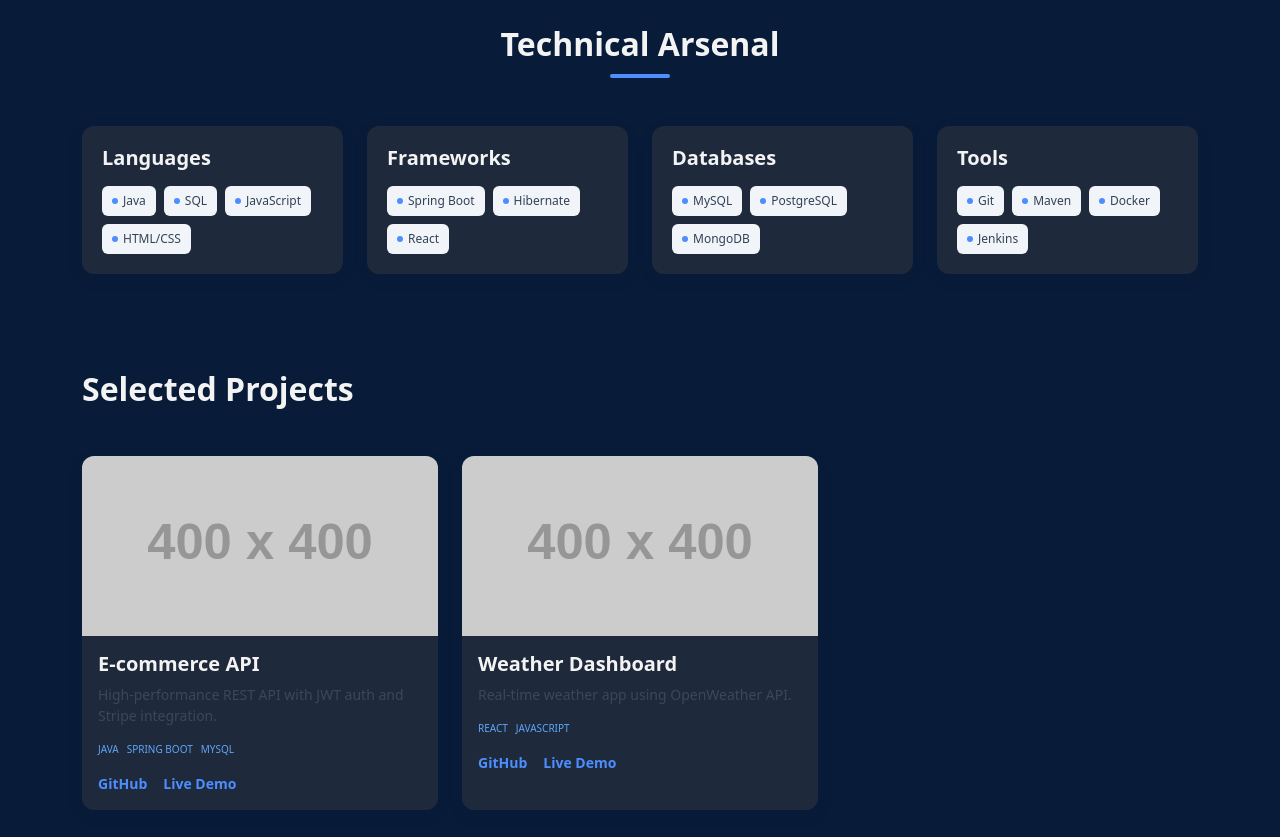
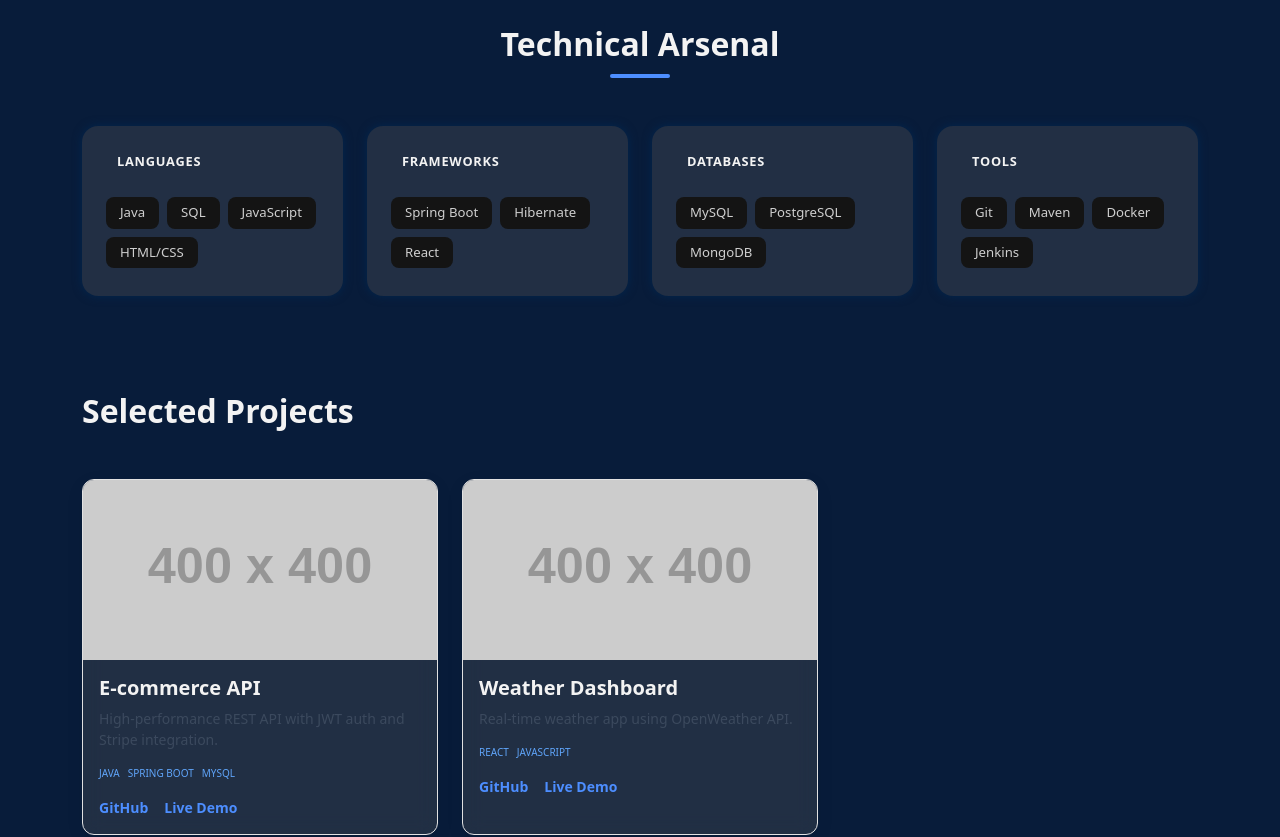
Before and after one commit to Rohitkokanii/portfolio_frontend, a React (Create React App) app: page / in a window 1280 px wide. Shown: the part 1180-2017 px from the top of the page. Built offline with nearby package versions, Linux system fonts and the light colour scheme.

Commit message:
working on skills section

```diff
--- a/src/App.js
+++ b/src/App.js
@@ -7,31 +7,31 @@ import Contact from "./sections/Contact";
 import "bootstrap/dist/css/bootstrap.min.css";
 import "bootstrap/dist/js/bootstrap.bundle.min.js";
 import "./styles/theme.css";
-import { Route, Routes } from "react-router-dom";
+// import { Route, Routes } from "react-router-dom";
 import Footer from "./components/Footer";
-import Resume from "./sections/Resume";
+// import Resume from "./sections/Resume";
 
 function App() {
   return (
     <>
       <Navbar />
 
-      <div id="home">
+      <div id="Home">
         <Home />
       </div>
-      <div id="about">
+      <div id="About">
         <About />
       </div>
-      <div id="skills">
+      <div id="Skills">
         <Skills />
       </div>
-      <div id="projects">
+      <div id="Projects">
         <Projects />
       </div>
-      <div>
+      {/* <div>
         <Resume />
-      </div>
-      <div id="contact">
+      </div> */}
+      <div id="Contact">
         <Contact />
       </div>
 
--- a/src/components/Navbar.js
+++ b/src/components/Navbar.js
@@ -1,5 +1,4 @@
-import { useState, useEffect } from "react";
-import { CiLight } from "react-icons/ci";
+import { useEffect, useState } from "react";
 import { MdOutlineDarkMode, MdOutlineLightMode } from "react-icons/md";
 
 export default function Navbar() {
@@ -17,7 +16,7 @@ export default function Navbar() {
 
   // 🔥 Detect active section on scroll
   useEffect(() => {
-    const sections = ["home", "about", "skills", "projects", "contact"];
+    const sections = ["Home", "About", "Skills", "Projects", "Contact"];
 
     const handleScroll = () => {
       const scrollY = window.scrollY;
@@ -52,29 +51,17 @@ export default function Navbar() {
         </span>
 
         <div className="nav-menu d-none d-md-flex">
-          {["home", "about", "skills", "projects", "contact"].map((item) => (
+          {["Home", "About", "Skills", "Projects", "Contact"].map((item) => (
             <span
               key={item}
               className={`nav-item ${active === item ? "active" : ""}`}
               onClick={() => scrollToSection(item)}
             >
-              {item.charAt(0).toUpperCase() + item.slice(1)}
+              {item}
             </span>
           ))}
         </div>
 
-        {/* <div className="d-flex align-items-center gap-3">
-          <button className="theme-btn" onClick={() => setDarkMode(!darkMode)}>
-            {darkMode ? "☀️" : "🌙"}
-          </button>
-
-          <button
-            className="menu-btn d-md-none"
-            onClick={() => setExpanded(!expanded)}
-          >
-            ☰
-          </button>
-        </div> */}
         <div className="d-flex align-items-center gap-3">
           <button
             className={`theme-switch ${darkMode ? "dark" : "light"}`}
@@ -104,7 +91,7 @@ export default function Navbar() {
       {/* MOBILE MENU */}
       {expanded && (
         <div className="mobile-menu d-md-none">
-          {["home", "about", "skills", "projects", "contact"].map((item) => (
+          {["Home", "About", "Skills", "Projects", "Contact"].map((item) => (
             <span
               key={item}
               className={active === item ? "active" : ""}
--- a/src/sections/Skills.js
+++ b/src/sections/Skills.js
@@ -1,10 +1,10 @@
 import { skills } from "../data/skills";
+import SkillsGrid from "./components/SkillsGrid";
 
 export default function Skills() {
   return (
     <section id="skills" className="skills-section py-5">
       <div className="container">
-
         {/* Heading */}
         <div className="text-center mb-5">
           <h2 className="skills-title">Technical Arsenal</h2>
@@ -12,16 +12,11 @@ export default function Skills() {
         </div>
 
         {/* Skills Grid */}
-        <div className="row g-4">
+        {/* <div className="row g-4">
           {Object.entries(skills).map(([key, value]) => (
             <div key={key} className="col-md-6 col-lg-3">
-
               <div className="skill-card h-100">
-
-                {/* Title */}
-                <h5 className="skill-heading mb-3">{key}</h5>
-
-                {/* Items */}
+                <h6 className="skill-heading text-uppercase mb-4">{key}</h6>
                 <div className="d-flex flex-wrap gap-2">
                   {value.map((item, i) => (
                     <span key={i} className="skill-badge">
@@ -29,13 +24,11 @@ export default function Skills() {
                     </span>
                   ))}
                 </div>
-
               </div>
-
             </div>
           ))}
-        </div>
-
+        </div> */}
+        <SkillsGrid skills={skills} />
       </div>
     </section>
   );
--- /dev/null
+++ b/src/sections/components/SkillsGrid.js
@@ -0,0 +1,53 @@
+import React from "react";
+
+export default function SkillsGrid({ skills }) {
+  const handleMouseMove = (e) => {
+    const card = e.currentTarget;
+    const rect = card.getBoundingClientRect();
+
+    const x = e.clientX - rect.left;
+    const y = e.clientY - rect.top;
+
+    card.style.setProperty("--mouse-x", `${x}px`);
+    card.style.setProperty("--mouse-y", `${y}px`);
+  };
+
+  const handleMouseLeave = (e) => {
+    const card = e.currentTarget;
+    card.style.setProperty("--mouse-x", "-999px");
+    card.style.setProperty("--mouse-y", "-999px");
+  };
+
+  return (
+    <div className="row g-4">
+      {Object.entries(skills).map(([key, value]) => (
+        <div key={key} className="col-md-6 col-lg-3">
+          <div
+            className="skill-card h-100"
+            onMouseMove={handleMouseMove}
+            onMouseLeave={handleMouseLeave}
+          >
+            <div className="skill-card-shadow" />
+
+            <div className="skill-card-content d-flex flex-column justify-content-between">
+              <div>
+                <h6 className="skill-heading text-uppercase">
+                  <span>{key}</span>
+                </h6>
+
+                {/* Grid Item Badges */}
+                <div className="d-flex flex-wrap gap-2 pt-2">
+                  {value.map((item, i) => (
+                    <span key={i} className="skill-badge">
+                      {item}
+                    </span>
+                  ))}
+                </div>
+              </div>
+            </div>
+          </div>
+        </div>
+      ))}
+    </div>
+  );
+}
--- a/src/styles/theme.css
+++ b/src/styles/theme.css
@@ -2,24 +2,30 @@
 
 [data-theme="dark"] {
   --bg: #081c3a;
+  --bg2: #141414;
   --nav: linear-gradient(to right, #081c3a, #0b2a5a);
   --text: #f3f3f3;
   --heading: linear-gradient(to right, #adc6ff, #4d8eff);
   --subText: #cfcfcf;
   --active: #60a5fa;
+  --border: #e1e1e1;
   --imgBackground: rgba(180, 180, 180, 0.759);
+  --boxShado: #022650fc;
+  --card: #5a5a5a4f;
 }
 
 [data-theme="light"] {
   --bg: #f8fafc;
+  --bg2: #e5e5e5;
   --nav: rgba(255, 255, 255, 0.7);
-  --text: #1e293b; /* dark blue-gray text */
+  --text: #1e293b;
   --heading: linear-gradient(to right, #7aa1fd, #2a77fa);
   --subText: #464646;
-  --active: #2563eb; /* professional blue */
+  --active: #2563eb;
   --card: #ffffff;
-  --border: #e2e8f0;
+  --border: #b0b0b0;
   --imgBackground: rgba(181, 181, 181, 0.759);
+  --boxShado: #d2d2d2;
 }
 html {
   scroll-behavior: smooth;
@@ -149,6 +155,12 @@ body {
   min-height: 100vh;
   background: var(--bg);
   padding-top: 100px;
+}
+
+@media (min-width: 992px) {
+  .home-section {
+    padding-top: 0px;
+  }
 }
 
 .small-text {
@@ -382,46 +394,169 @@ body {
 }
 
 /* CARD */
+/* ================= GLOBAL CSS: SKILLS SPOTLIGHT SHADOW ================= */
+
 .skill-card {
   background: var(--card);
-  backdrop-filter: blur(10px);
-  box-shadow: 0 5px 20px rgba(0, 0, 0, 0.05);
+  border: 1px solid var(--border);
   border-radius: 12px;
-  padding: 20px;
-  transition: 0.3s;
-  border: 1px solid var(--border);
+  padding: 24px;
+  position: relative;
+
+  /* CRITICAL FIX FOR GLOBAL CSS: Creates a localized stacking context */
+  isolation: isolate;
+
+  /* Fallbacks for standard render positions */
+  --mouse-x: 0px;
+  --mouse-y: 0px;
+
+  transition:
+    transform 0.25s cubic-bezier(0.4, 0, 0.2, 1),
+    border-color 0.25s cubic-bezier(0.4, 0, 0.2, 1);
 }
 
-.skill-card:hover {
-  transform: translateY(-5px);
+/* Background element acting as our dynamic shadow falloff */
+/* ================= SKILLS SECTION (ULTRA-SMOOTH MASKED SHADOW) ================= */
+
+/* ================= SKILLS SECTION (NATIVE DYNAMIC BOX-SHADOW FIX) ================= */
+
+/* ================= PROFESSIONAL GRADE SKILLS DESIGN SYSTEM ================= */
+
+.skill-card {
+  position: relative;
+  height: 100%;
+  overflow: visible;
+  isolation: isolate;
+  background: transparent !important;
+  border: none !important;
+  padding: 0 !important;
+
+  /* Sets default safe coordinate targets off-canvas */
+  --mouse-x: -999px;
+  --mouse-y: -999px;
+
+  /* Elastic custom timing curve for container lift */
+  transition: transform 0.4s cubic-bezier(0.16, 1, 0.3, 1);
 }
 
-/* HEADING */
-.skill-heading {
-  font-weight: 600;
+/* THE PREMIUM SOLID FACE FRAME */
+.skill-card-content {
+  position: relative;
+  z-index: 2;
+  height: 100%;
+  width: 100%;
+  padding: 28px 24px;
+  border-radius: 16px; /* Slightly smoother geometric radius */
+
+  background: var(--card);
+  /* border: 1px solid var(--border); */
+  box-shadow: 0px 0px 10px var(--boxShado);
+
+  transition:
+    border-color 0.3s cubic-bezier(0.16, 1, 0.3, 1),
+    background-color 0.3s ease;
 }
 
-/* BADGES */
+/* EXTENDED FEATHER BACK-LIGHTING LAYERING */
+.skill-card-shadow {
+  position: absolute;
+  top: -20px;
+  left: -20px;
+  right: -20px;
+  bottom: -20px;
+  border-radius: 32px;
+  pointer-events: none;
+  z-index: -1;
+  opacity: 0;
+
+  filter: blur(28px); /* Deeper, softer diffusion range */
+  transition: opacity 0.4s ease;
+}
+
+/* Light Mode Custom Spotlight Balance */
+[data-theme="light"] .skill-card-shadow {
+  background: radial-gradient(
+    220px circle at calc(var(--mouse-x) + 20px) calc(var(--mouse-y) + 20px),
+    rgba(96, 165, 250, 0.54) 0%,
+    rgba(96, 165, 250, 0.04) 65%,
+    transparent 100%
+  );
+}
+
+/* Dark Mode Custom Ambient Cyberpunk Glow Balance */
+[data-theme="dark"] .skill-card-shadow {
+  background: radial-gradient(
+    240px circle at calc(var(--mouse-x) + 20px) calc(var(--mouse-y) + 20px),
+    rgba(96, 165, 250, 0.24) 0%,
+    rgba(96, 165, 250, 0.04) 65%,
+    transparent 100%
+  );
+}
+
+/* CRITICAL INTERACTION HOVER TRIGGERS */
+.skill-card:hover {
+  transform: translateY(-6px) scale(1.01); /* Dynamic scale pop */
+}
+
+.skill-card:hover .skill-card-content {
+  border-color: var(--accent);
+}
+
+.skill-card:hover .skill-card-shadow {
+  opacity: 1; /* Turn on backlighting */
+}
+
+/* ================= TYPOGRAPHY & ELEMENT COMPONENT DESIGNS ================= */
+
+/* HEADING DECORATOR AND STYLING */
+.skill-heading {
+  color: var(--text-main);
+  font-size: 0.8rem;
+  font-weight: 700;
+  letter-spacing: 0.06em;
+  margin-bottom: 20px;
+  display: flex;
+  align-items: center;
+}
+
+/* Structural Accent indicator tag before Title text */
+.skill-heading::before {
+  content: "";
+  display: inline-block;
+  width: 3px;
+  height: 12px;
+  background: var(--accent);
+  margin-right: 8px;
+  border-radius: 2px;
+}
+
+/* PROFESSIONAL BADGES DESIGN */
 .skill-badge {
-  background: #f1f5f9;
-  color: #334155;
-  padding: 6px 10px;
-  border-radius: 6px;
-  font-size: 12px;
+  background: var(--bg2);
+  color: var(--subText);
+  /* border: 1px solid var(--border); */
+  padding: 6px 14px;
+  border-radius: 8px;
+  font-size: 0.825rem;
+  font-weight: 500;
   display: inline-flex;
   align-items: center;
-  gap: 5px;
+
+  transition:
+    transform 0.2s cubic-bezier(0.16, 1, 0.3, 1),
+    background-color 0.2s ease,
+    border-color 0.2s ease,
+    color 0.2s ease;
 }
 
-/* small dot */
-.skill-badge::before {
-  content: "";
-  width: 6px;
-  height: 6px;
-  background: #4d8eff;
-  border-radius: 50%;
+/* Badge Individual pop transitions on focus hover states */
+.skill-badge:hover {
+  background: var(--card);
+  border-color: var(--accent);
+  color: var(--accent);
+  transform: translateY(-2px); /* Independent micro-lift inside cards */
+  box-shadow: 0 4px 12px rgba(0, 0, 0, 0.05);
 }
-
 /* Project Sections */
 /* SECTION */
 .projects-section {
```
